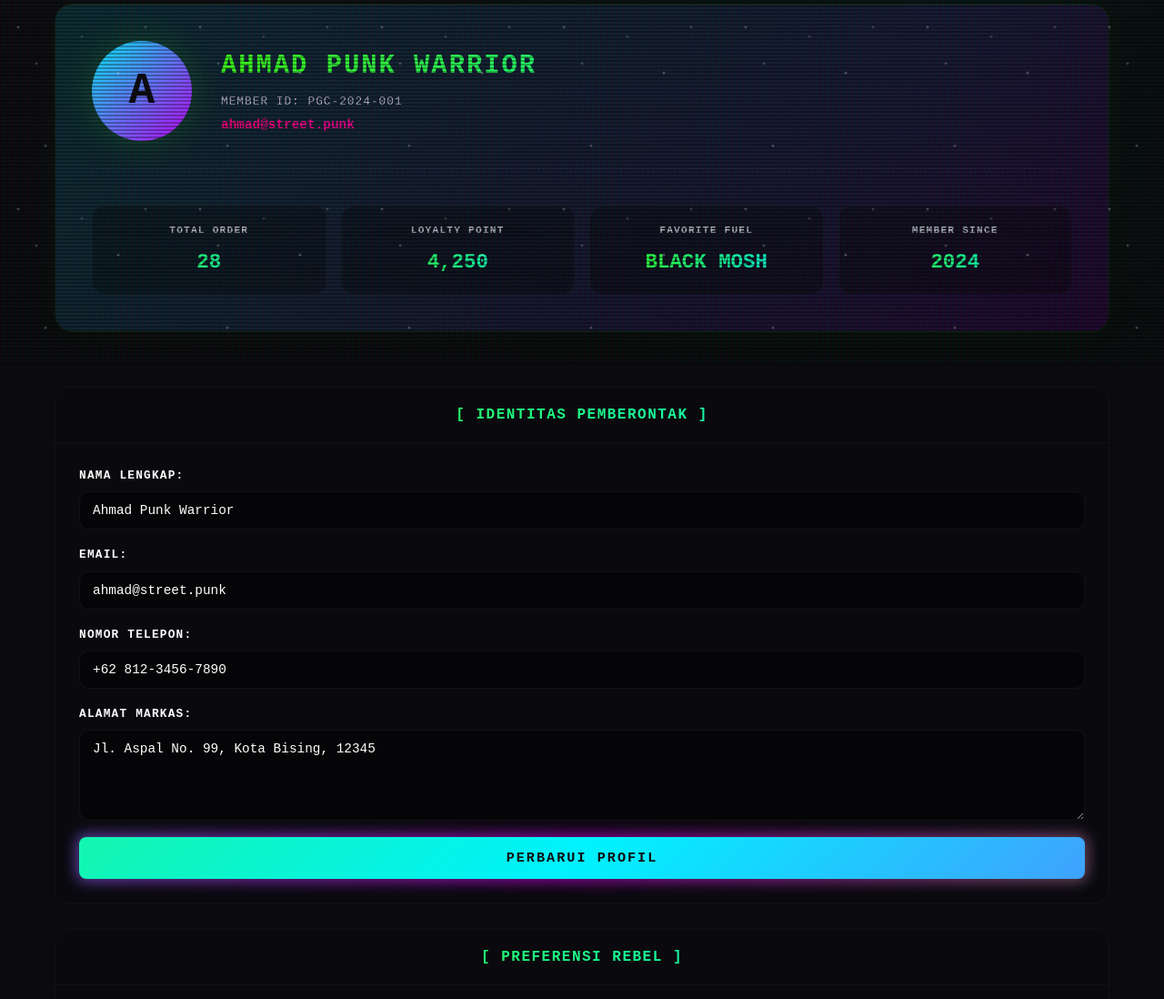
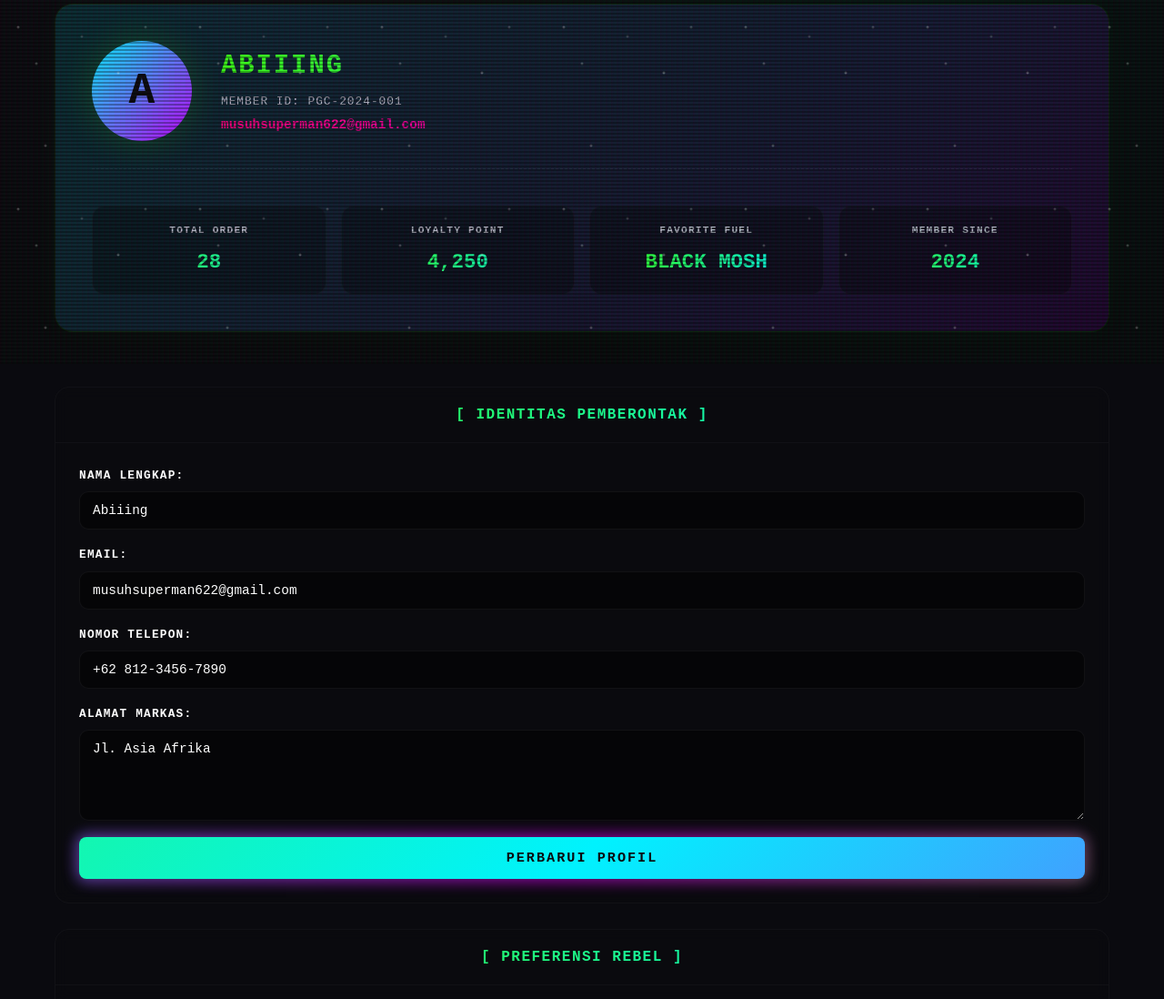
Before and after one commit to nbilsianakrajin-lgtm/PG-STREET-COFFE, a plain HTML site: page profile.html in a window 1280 px wide. Shown: the part 400-1498 px from the top of the page at 91% size. Drawn offline with Linux system fonts and the light colour scheme; sample sign-in values are in the browser's storage.

Commit message:
perubahan

```diff
--- a/profile.html
+++ b/profile.html
@@ -37,9 +37,9 @@
                     <div class="profile-header">
                         <div class="profile-avatar"><span id="avatar-initial">A</span></div>
                         <div class="profile-info-header">
-                            <h2 id="profile-name" class="profile-name">Ahmad Punk Warrior</h2>
+                            <h2 id="profile-name" class="profile-name">Abiiing</h2>
                             <p id="profile-member-id" class="profile-member-id">MEMBER ID: PGC-2024-001</p>
-                            <p id="profile-email" class="profile-email">ahmad@street.punk</p>
+                            <p id="profile-email" class="profile-email">musuhsuperman622@gmail.com</p>
                         </div>
                     </div>
                     <div class="profile-stats">
@@ -70,11 +70,11 @@
                         <form id="profile-form" class="profile-form">
                             <div class="form-group">
                                 <label for="full-name">NAMA LENGKAP:</label>
-                                <input type="text" id="full-name" placeholder="Masukkan nama Anda" value="Ahmad Punk Warrior">
+                                <input type="text" id="full-name" placeholder="Masukkan nama Anda" value="Abiiing">
                             </div>
                             <div class="form-group">
                                 <label for="email">EMAIL:</label>
-                                <input type="email" id="email" placeholder="email@street.punk" value="ahmad@street.punk">
+                                <input type="email" id="email" placeholder="email@street.punk" value="musuhsuperman622@gmail.com">
                             </div>
                             <div class="form-group">
                                 <label for="phone">NOMOR TELEPON:</label>
@@ -82,7 +82,7 @@
                             </div>
                             <div class="form-group">
                                 <label for="address">ALAMAT MARKAS:</label>
-                                <textarea id="address" placeholder="Jl. Aspal No. 99, Kota Bising, 12345" rows="3">Jl. Aspal No. 99, Kota Bising, 12345</textarea>
+                                <textarea id="address" placeholder="Jl. Asia Afrika" rows="3">Jl. Asia Afrika</textarea>
                             </div>
                             <button type="submit" class="btn-punk">PERBARUI PROFIL</button>
                         </form>
```
Also changed, not shown: contact.html (+2 -2 lines).
